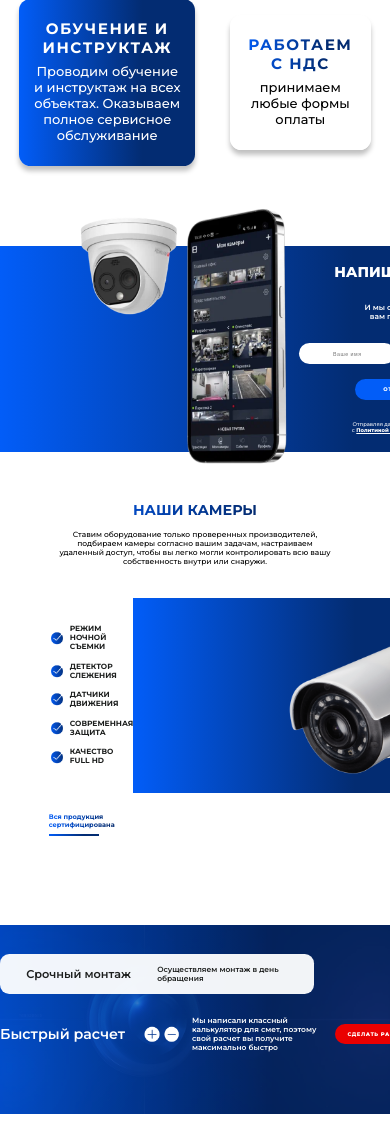
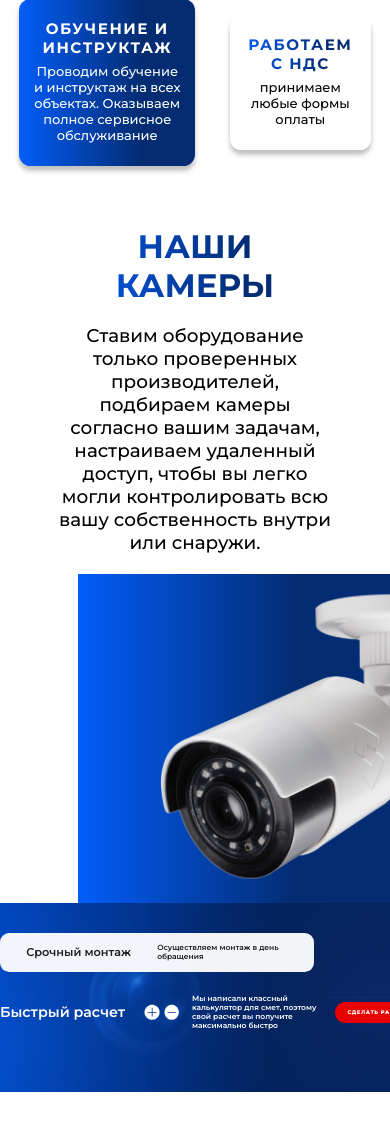
Before and after one commit to NeoScripter/inteco-sb-new-page, a PHP site: page / in a window 390 px wide; the page is wider, and only the part inside the window is pictured. Shown: the part 4469-5592 px from the top of that part. Run offline with PHP 8.4, Linux system fonts and the light colour scheme.

Commit message:
Added the camera image to the mobile camera section

```diff
--- a/index.html
+++ b/index.html
@@ -426,7 +426,7 @@
             </div>
         </section>
         <section id="webform">
-            <div class="form-outer-wrapper centering">
+            <div class="form-outer-wrapper centering desktop">
                 <img src="assets/images/webform-image.png" alt="Смартфон и маленькая круглая камера, расположенные рядом друг с другом" class="form-image">
                 <div class="form-inner-wrapper">
                     <form action="" id="call-us-form">
@@ -449,7 +449,16 @@
             </div>
         </section>
         <section id="camera">
-            <div class="camera-outer-wrapper">
+            <div class="camera-mb-outer-wrapper mobile">
+                <div class="camera-mb-upper-ctn">
+                    <h2 class="camera-mb-title">Наши камеры</h2>
+                    <p class="camera-mb-subtitle">Ставим оборудование только проверенных производителей, подбираем камеры согласно вашим задачам, настраиваем удаленный доступ, чтобы вы легко могли контролировать всю вашу собственность внутри или снаружи.</p>
+                </div>
+                <div class="camera-mb-middle-ctn">
+                    <img src="assets/images/camera-img-mb.png" alt="черная круглая камера с белым корпусом" class="camera-mb-main-img">
+                </div>
+            </div>
+            <div class="camera-outer-wrapper desktop">
                 <img src="assets/images/camera.png" alt="черная круглая камера с белым корпусом" class="camera-main-img">
                 <div class="camera-float">
                     <h4 class="camera-float-header">работаем строго
--- a/inteco-sb-hp.css
+++ b/inteco-sb-hp.css
@@ -1813,6 +1813,49 @@ h4.about-mb-subtitle {
     background: var(--header-links-gr);
 }
 
+/****** Camera mobile *******/
+
+.camera-mb-title {
+    margin-block: calc(var(--bnr-mb-float-right-subtitle-fs) * 1.5);
+    font-size: var(--sale-mb-title-fs);
+    text-transform: uppercase;
+    background: var(--header-links-gr);
+    color: #032C72;
+    border: none;
+    cursor: pointer;
+
+    -webkit-background-clip: text;
+    background-clip: text;
+    color: transparent;
+}
+
+.camera-mb-subtitle {
+    font-size: var(--bnr-mb-bottom-btn-fs);
+    font-weight: 500;
+}
+
+.camera-mb-upper-ctn {
+    width: 70%;
+    margin-inline: auto;
+    text-align: center;
+    margin-block: calc(var(--bnr-mb-float-right-subtitle-fs) * 1.5)
+}
+
+.camera-mb-middle-ctn {
+    position: relative;
+/*     height: var(--bnr-mb-btn-group-width); */
+    background: var(--header-links-gr);
+    width: 80%;
+    margin-left: auto;
+    overflow-x: hidden;
+}
+
+.camera-mb-main-img {
+    right: 0;
+    height: calc(var(--bnr-mb-float-right-width) * 2.7);
+    width: calc(var(--bnr-mb-btn-group-width) * 2);
+}
+
 /****** Marketing section *******/
 
 .mrk-outer-wrapper {
```
Also changed, not shown: assets/images/camera-img-mb.png (added).
